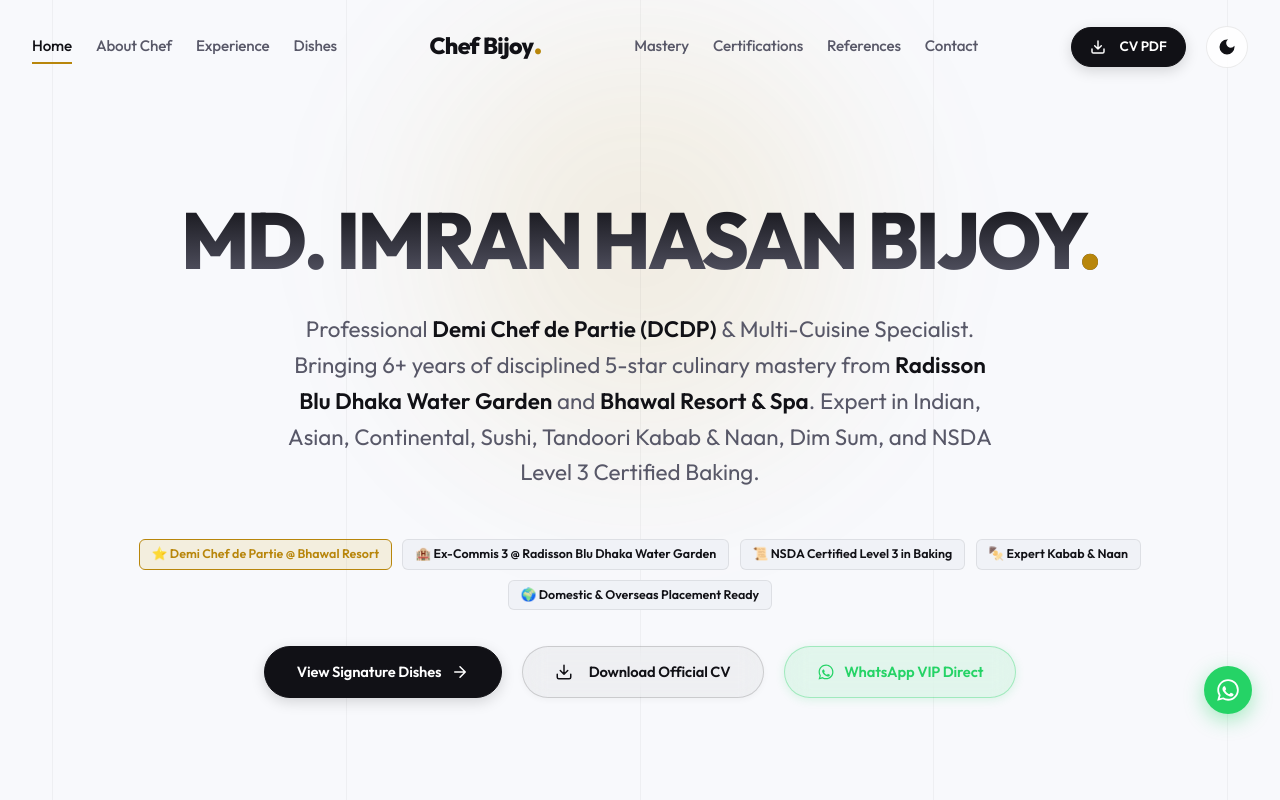
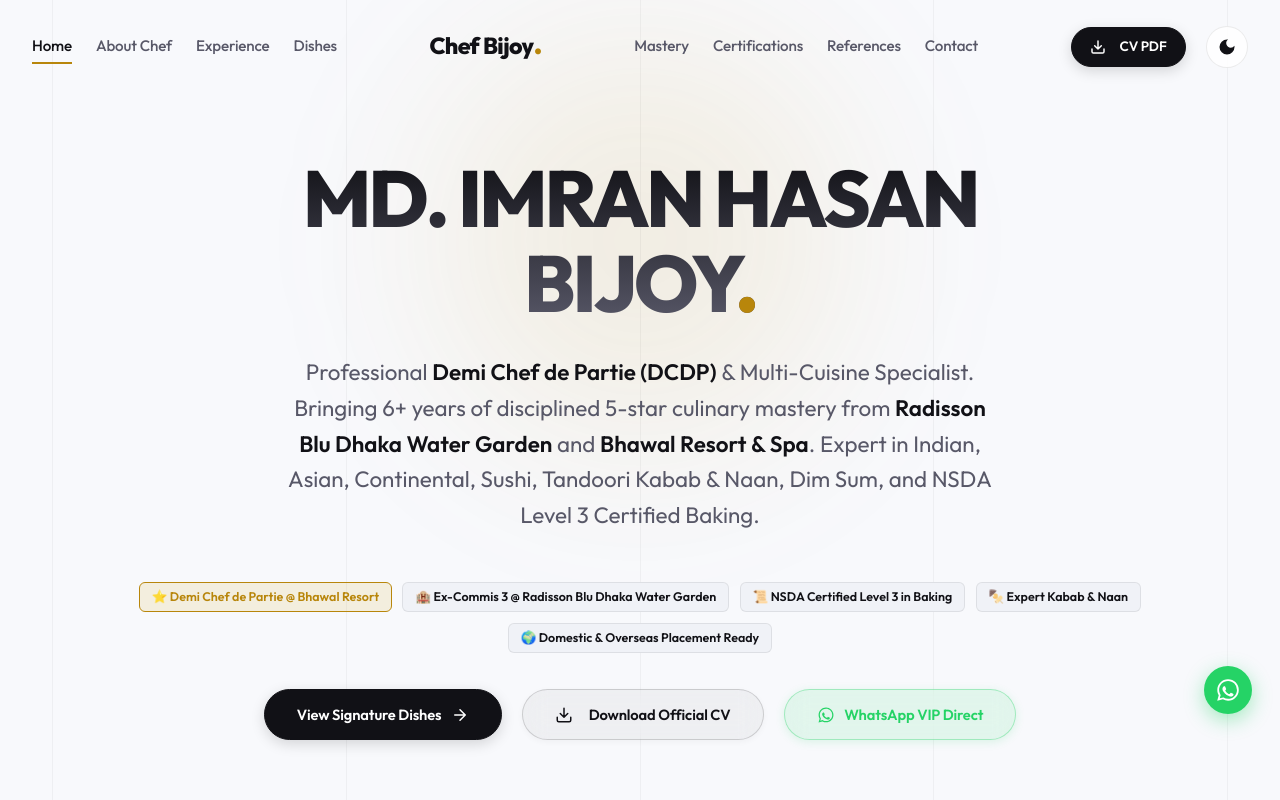
Before and after one commit to whoissowrov/Chef-Bijoy, a website: page index.html in a window 1280 px wide. Shown: the top 800 px of the page. Drawn offline with nearby package versions, Linux system fonts and the light colour scheme; a web font is replaced by a local one.

Commit message:
style: move Bijoy to new line under Md. Imran Hasan

```diff
--- a/index.html
+++ b/index.html
@@ -3091,7 +3091,7 @@ input, textarea, select {
       <div class="container hero-content">
 
         <h1 class="hero-title">
-          Md. Imran Hasan Bijoy<span class="title-accent">.</span>
+          Md. Imran Hasan<br>Bijoy<span class="title-accent">.</span>
         </h1>
 
         <p class="hero-subtitle">
```
Also changed, not shown: public/index.html (+1 -1 lines).
